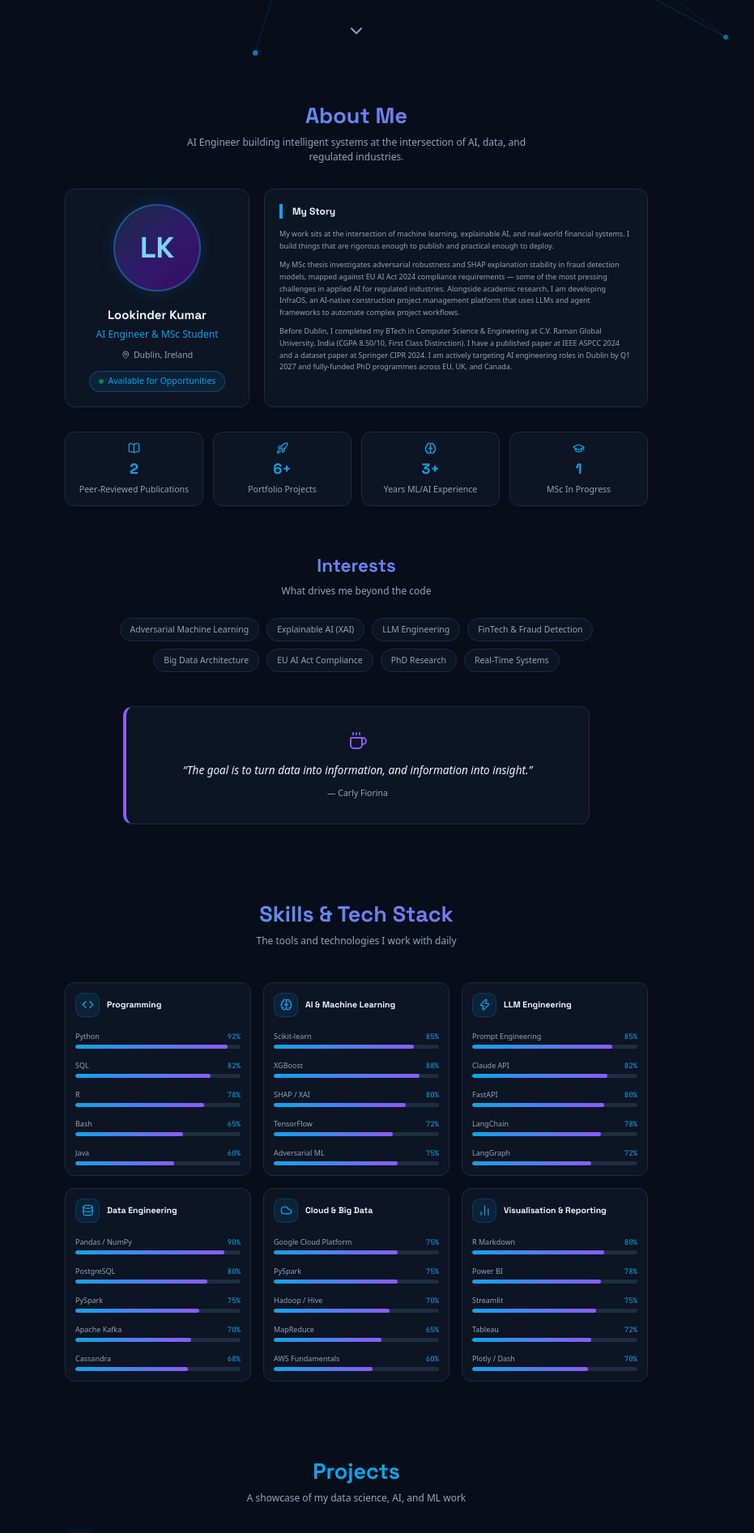
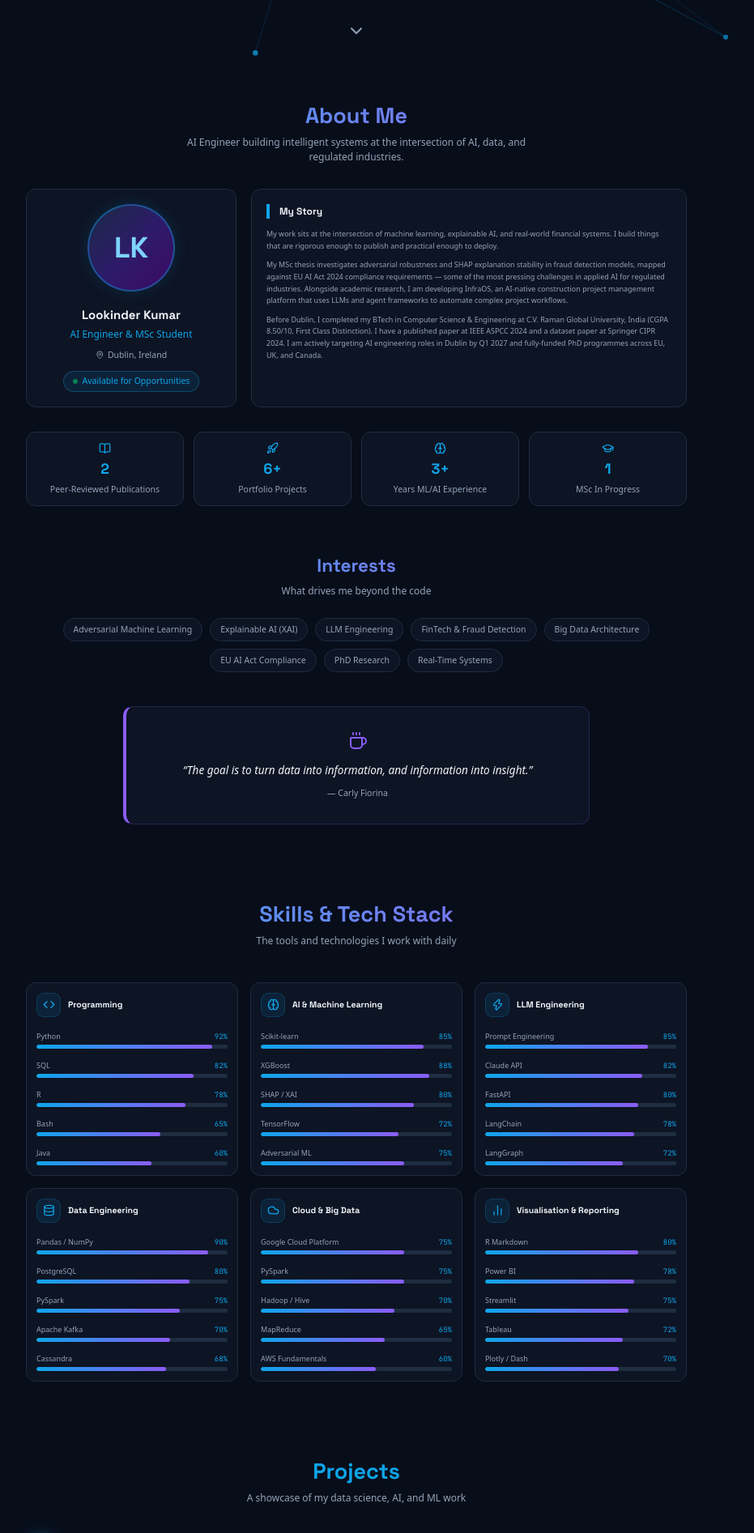
Before and after one commit to Lookinderkumar/lookinderkumar-portfolio, a Next.js app: page / in a window 1280 px wide. Shown: the part 720-2613 px from the top of the page at 81% size, without its empty margins (200-1131 px from the left). Built offline with nearby package versions, Linux system fonts and the light colour scheme; no server answers.

Commit message:
fix: widen all section containers to reduce empty side margins

```diff
--- a/components/sections/About.tsx
+++ b/components/sections/About.tsx
@@ -46,7 +46,7 @@
 export default function About() {
   return (
     <section id="about" className="py-16 bg-[#080D1A]">
-      <div className="max-w-5xl mx-auto px-8">
+      <div className="max-w-6xl mx-auto px-8">
 
         {/* Section Heading */}
         <motion.div
--- a/components/sections/Blog.tsx
+++ b/components/sections/Blog.tsx
@@ -124,7 +124,7 @@
 
   return (
     <section id="blog" className="py-16 bg-[#080D1A]">
-      <div className="max-w-5xl mx-auto px-8">
+      <div className="max-w-6xl mx-auto px-8">
 
         {/* Section Heading */}
         <motion.div
--- a/components/sections/Contact.tsx
+++ b/components/sections/Contact.tsx
@@ -35,7 +35,7 @@
 
   return (
     <section id="contact" className="py-16 bg-[#080D1A]">
-      <div className="max-w-4xl mx-auto px-8">
+      <div className="max-w-5xl mx-auto px-8">
 
         {/* Heading */}
         <motion.div
--- a/components/sections/Projects.tsx
+++ b/components/sections/Projects.tsx
@@ -123,7 +123,7 @@
 
   return (
     <section id="projects" className="py-16 bg-[#080D1A]">
-      <div className="max-w-5xl mx-auto px-8">
+      <div className="max-w-6xl mx-auto px-8">
 
         {/* Section Heading */}
         <motion.div
--- a/components/sections/Resume.tsx
+++ b/components/sections/Resume.tsx
@@ -114,7 +114,7 @@
 export default function Resume() {
   return (
     <section id="resume" className="py-16 bg-[#080D1A]">
-      <div className="max-w-4xl mx-auto px-8">
+      <div className="max-w-5xl mx-auto px-8">
 
         {/* Section Heading */}
         <motion.div
--- a/components/sections/Skills.tsx
+++ b/components/sections/Skills.tsx
@@ -62,7 +62,7 @@
 export default function Skills() {
   return (
     <section id="skills" className="py-16 bg-[#080D1A]">
-      <div className="max-w-5xl mx-auto px-8">
+      <div className="max-w-6xl mx-auto px-8">
 
         {/* Section Heading */}
         <motion.div
```
